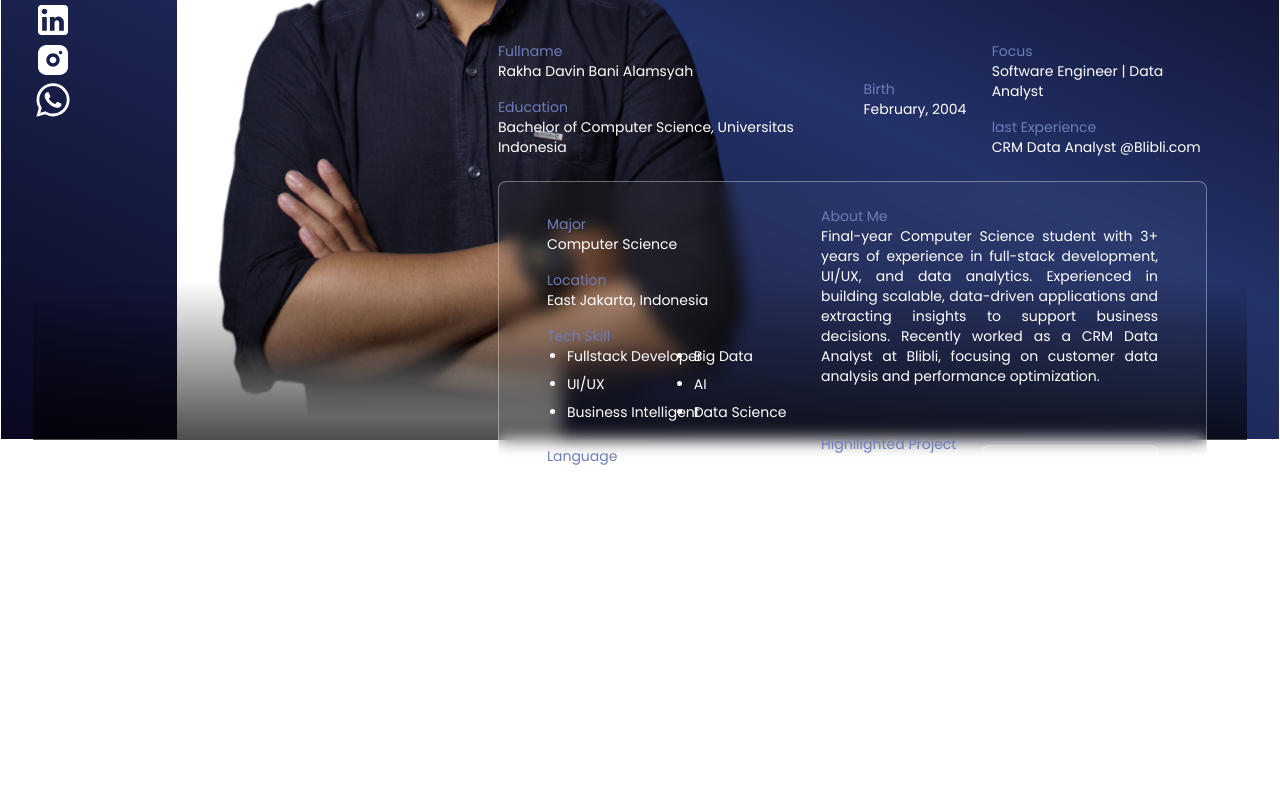
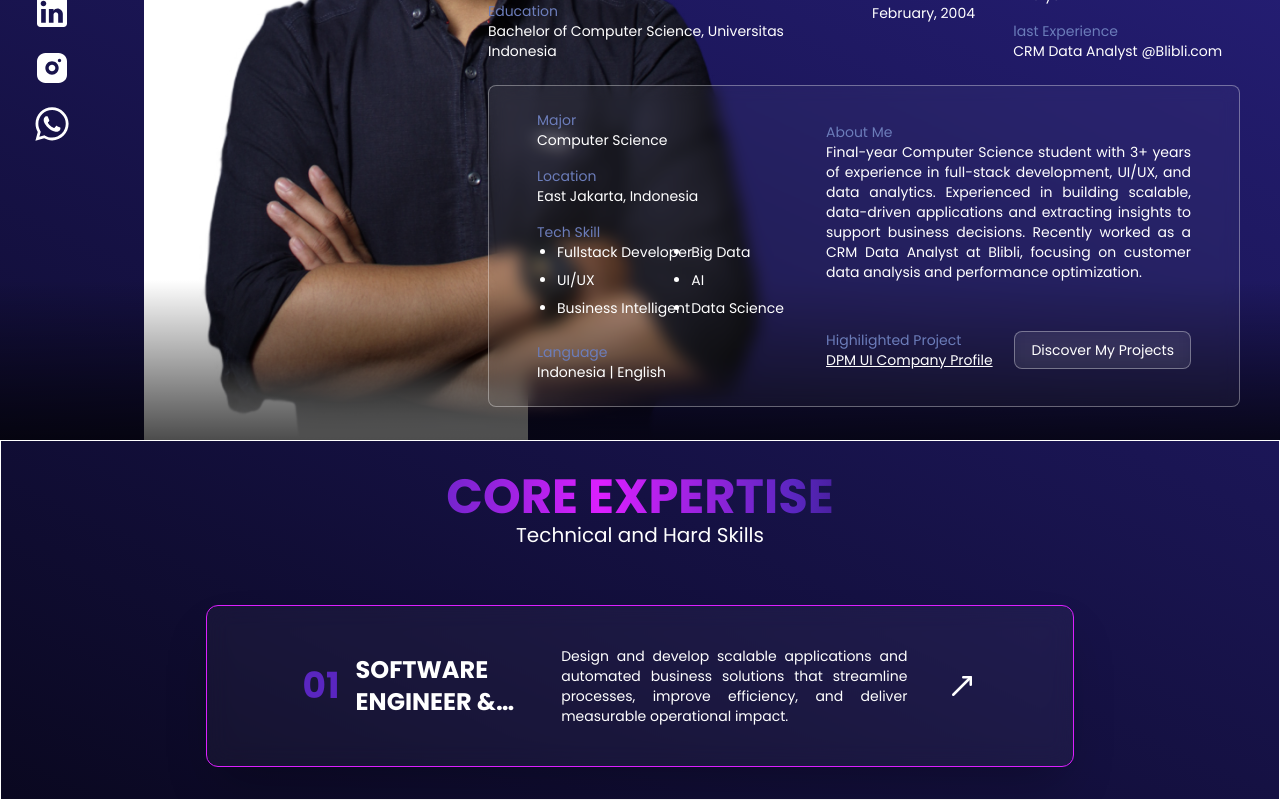
Before and after one commit to rakhadavin/portofolio, a Next.js app: page / in a window 1280 px wide. Shown: the part 360-1160 px from the top of the page. Before the commit the page ends 919 px from the top, so only its background shows below. Built offline with nearby package versions, Linux system fonts and the light colour scheme.

Commit message:
feat: core expertise section

```diff
--- a/package.json
+++ b/package.json
@@ -9,6 +9,7 @@
     "lint": "eslint"
   },
   "dependencies": {
+    "lucide-react": "^0.575.0",
     "next": "^16.1.6",
     "react": "^19.2.4",
     "react-dom": "^19.2.4"
--- a/src/app/globals.css
+++ b/src/app/globals.css
@@ -13,6 +13,15 @@
   --color-midnight: #14123A;
   --color-lapis-blue: #233269;
   --color-secondary: #6C7DBA;
+  --color-indigo-deep: #1E0A4D;
+--gradient-animated: linear-gradient(
+  90deg,
+  #6f0bad 0%,
+  #5A26C0 25%,
+  #DC1FFF 50%,
+  #5A26C0 75%,
+  #0A0820 100%
+);
 
 }
 
@@ -38,6 +47,14 @@
   --gradient-blue-purple: linear-gradient(90deg, #3B378B 0%, #7226FF 100%);
   --gradient-lightblue-white-pink: linear-gradient(90deg, #87F5F5 0%, #FFFFFF 50%, #F042FF 100%);
   --gradient-blue-basic: linear-gradient(25deg, #0A0820 0%, #233269 52%, #0A0820 86%);
+  --gradient-purple-light: linear-gradient(25deg, #0A0820, #2A2286 100%);
+  --gradient-dark-purple :linear-gradient(
+  90deg,
+  #7C3AED 0%,
+  #9923DE 27%,
+  #DC1FFF 56%,
+  #0A0820 100%
+);
 
 }
 
@@ -54,14 +71,76 @@
 @utility bg-gradient-lightblue-white-pink {
   background: var(--gradient-lightblue-white-pink);
 }
+@utility bg-gradient-purple-light {
+  background: var(--gradient-purple-light);
+}
 @utility bg-gradient-blue-basic {
   background: var(--gradient-blue-basic);
+}
+@utility bg-gradient-dark-purple {
+  background: var(--gradient-dark-purple);
+}
+@utility text-gradient-purple-pink {
+  background: var(--gradient-purple-pink);
+}
+@utility text-gradient-purple-pink {
+  background: var(--gradient-purple-pink);
+  -webkit-background-clip: text;
+  background-clip: text;
+  color: transparent;
+}
+
+@utility text-gradient-blue-purple {
+  background: var(--gradient-blue-purple);
+  -webkit-background-clip: text;
+  background-clip: text;
+  color: transparent;
+}
+
+@utility text-gradient-lightblue-white-pink {
+  background: var(--gradient-lightblue-white-pink);
+  -webkit-background-clip: text;
+  background-clip: text;
+  color: transparent;
+}
+
+@utility text-gradient-purple-light {
+  background: var(--gradient-purple-light);
+  -webkit-background-clip: text;
+  background-clip: text;
+  color: transparent;
+}
+
+@utility text-gradient-blue-basic {
+  background: var(--gradient-blue-basic);
+  -webkit-background-clip: text;
+  background-clip: text;
+  color: transparent;
+}
+@utility text-gradient-animated {
+  background: var(--gradient-animated);
+  background-size: 200% 200%;
+  -webkit-background-clip: text;
+  background-clip: text;
+  color: transparent;
+  animation: gradientShift 8s linear infinite;
 }
 
 @media (prefers-color-scheme: dark) {
   :root {
     --background: #0a0a0a;
     --foreground: #ededed;
+  }
+}
+@keyframes gradientShift {
+  0% {
+    background-position: 0% 50%;
+  }
+  50% {
+    background-position: 100% 50%;
+  }
+  100% {
+    background-position: 0% 50%;
   }
 }
 
--- a/src/app/page.tsx
+++ b/src/app/page.tsx
@@ -1,9 +1,11 @@
+import CoreExpertise from '../pages/home/CoreExpertise'
 import LandingPage from '../pages/home/landingPage/LandingPage'
 
 const page = () => {
   return (
-    <section className=' h-screen w-full flex flex-col items-center justify-center gap-10 text-2xl text-black bg-gradient-blue-basic px-8 py-24 border border-white'>
+    <section className=' h-full w-full flex flex-col items-center justify-center text-2xl text-black bg-gradient-purple-light px-8 '>
       <LandingPage />
+      <CoreExpertise />
 
     </section>
   )
--- a/src/pages/home/CoreExpertise.tsx
+++ b/src/pages/home/CoreExpertise.tsx
@@ -1,9 +1,30 @@
 import React from 'react'
-
+import { MoveUpRight } from 'lucide-react';
+import Link from 'next/link';
 const CoreExpertise = () => {
     return (
-        <section className="core-expertise font-medium text-4xl font-poppins text-purple-main bg-slate-blue ">
-            CORE EXPERTISE
+        <section className="border border-white  w-screen core-expertise font-medium text-4xl font-poppins  text-white h-full flex flex-col items-center justify-evenly py-8 px-24 gap-14">
+            <div className='judul-subjudul flex flex-col  items-center '>
+                <h1 className='text-5xl text-gradient-animated font-bold uppercase'>CORE EXPERTISE</h1>
+                <p className='text-xl font-light'>Technical and Hard Skills</p>
+            </div>
+
+            <div className='skills-content max-w-[80%] gap-4 flex flex-col'>
+                <div className='containetr_item group flex flex-row  border border-pink-main rounded-xl px-24 py-10 justify-evenly items-center gap-10 w-full hover:bg-gradient-blue-purple hover:scale-101 shadow-2xl bg-white/4 backdrop-blur-md transition-all duration-300 hover:border-white  '>
+                    <div className='font-josefinSans font-bold text-white flex flex-row items-center gap-4 w-full  '>
+                        <p className='text-purple-main'>01</p>
+                        <h1 className='uppercase text-2xl line-clamp-2 '>Software Engineer & Automation Developer</h1>
+                    </div>
+                    <p className='text-sm  font-poppins font-light text-justify '>Design and develop scalable applications and automated business solutions that streamline processes, improve efficiency, and deliver measurable operational impact.</p>
+                    <Link href={'/expertise'} className='transition-transform duration-300 group-hover:rotate-90' >
+
+                        <MoveUpRight size={30} />
+                    </Link>
+                </div>
+
+
+
+            </div>
         </section>
     )
 }
--- a/src/pages/home/landingPage/LandingPage.tsx
+++ b/src/pages/home/landingPage/LandingPage.tsx
@@ -3,18 +3,18 @@ import Image from "next/image";
 import Link from "next/link";
 const LandingPage = () => {
     return (
-        <section className='relative h-screen w-full '>
-            <div className='sosmed-logo  w-max h-screen flex flex-col justify-center'>
-                <Link href="https://github.com/rakhadavin" target="_blank">
-                    <Image src={"/github.svg"} width={40} height={40} alt={"GitHub"} />
+        <section className='relative h-screen w-screen px-8 '>
+            <div className='sosmed-logo  w-max h-screen flex flex-col justify-center gap-4'>
+                <Link href="https://github.com/rakhadavin" target="_blank" className="hover:scale-110 transition-transform duration-300">
+                    <Image src={"/github.svg"} width={40} height={40} alt={"GitHub"} className="hover:scale-110 " />
                 </Link>
-                <Link href="https://www.linkedin.com/in/rakha-davin-bani-alamsyah-0b038a262/" target="_blank">
-                    <Image src={"/linkedin.svg"} width={40} height={40} alt={"LinkedIn"} />
+                <Link href="https://www.linkedin.com/in/rakha-davin-bani-alamsyah-0b038a262/" target="_blank" className="hover:scale-110 transition-transform duration-300">
+                    <Image src={"/linkedin.svg"} width={40} height={40} alt={"LinkedIn"} className="hover:scale-110 " />
                 </Link>
-                <Link href="https://instagram.com/rakha.davin_alamsyah" target="_blank">
+                <Link href="https://instagram.com/rakha.davin_alamsyah" target="_blank" className="hover:scale-110 transition-transform duration-300">
                     <Image src={"/instagram.svg"} width={40} height={40} alt={"Instagram"} />
                 </Link>
-                <Link href="https://wa.me/089508354704" target="_blank">
+                <Link href="https://wa.me/089508354704" target="_blank" className="hover:scale-110 transition-transform duration-300 ">
                     <Image src={"/whatsapp.svg"} width={40} height={40} alt={"WhatsApp"} />
                 </Link>
             </div>
```
Also changed, not shown: 1 other file (tests, documents, lock files or other folders).
